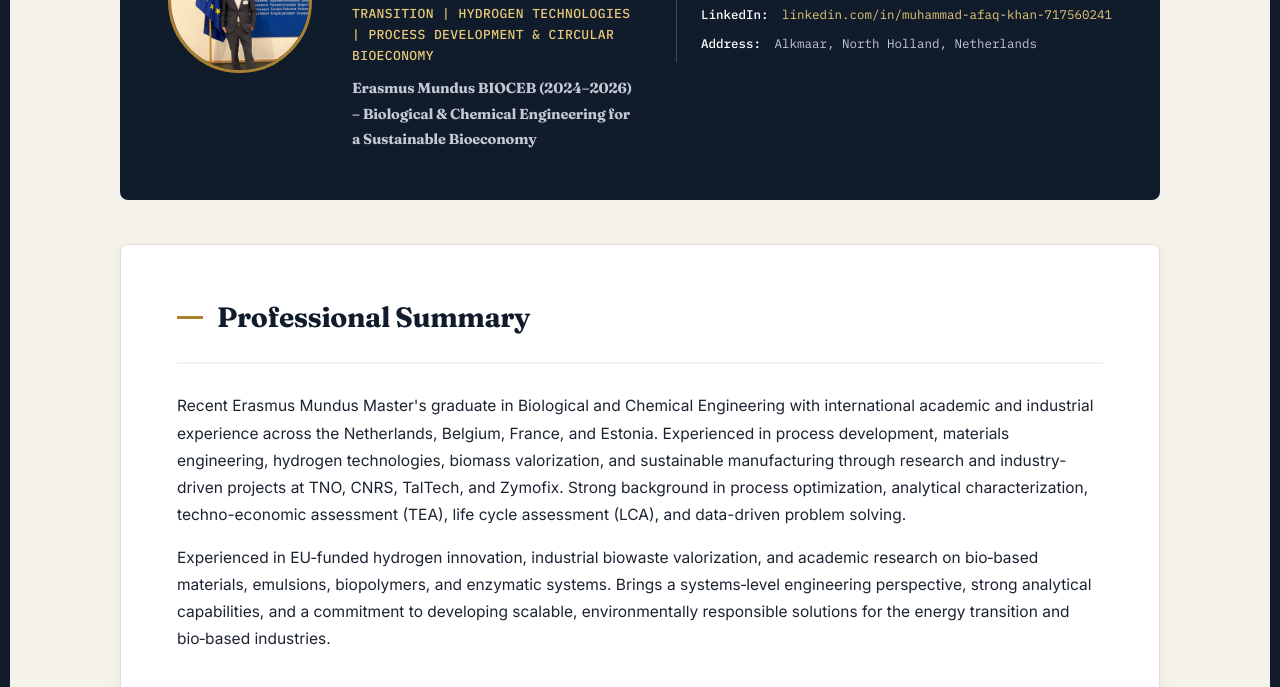
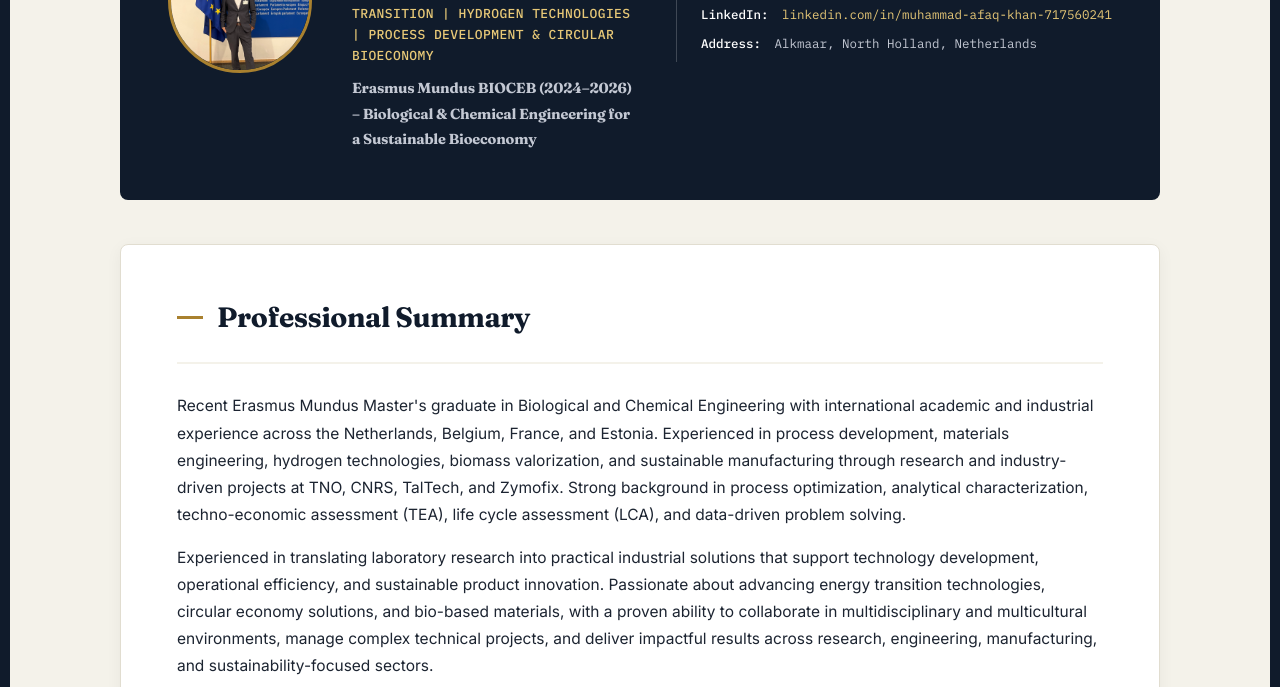
Before and after one commit to makhan7x-stack/muhammad-afaq-khan.github.io, a plain HTML site: page index.html in a window 1280 px wide. Shown: the part 265-952 px from the top of the page. Drawn offline with Linux system fonts and the light colour scheme.

Commit message:
Update professional summary in index.html
Revised professional summary to emphasize practical applications and collaboration skills.

```diff
--- a/index.html
+++ b/index.html
@@ -43,10 +43,7 @@
 
     </p>
     <p>
-        Experienced in EU‑funded hydrogen innovation, industrial biowaste valorization, and academic research on bio‑based
-        materials, emulsions, biopolymers, and enzymatic systems. Brings a systems‑level engineering perspective, strong
-        analytical capabilities, and a commitment to developing scalable, environmentally responsible solutions for the energy
-        transition and bio‑based industries.
+        Experienced in translating laboratory research into practical industrial solutions that support technology development, operational efficiency, and sustainable product innovation. Passionate about advancing energy transition technologies, circular economy solutions, and bio-based materials, with a proven ability to collaborate in multidisciplinary and multicultural environments, manage complex technical projects, and deliver impactful results across research, engineering, manufacturing, and sustainability-focused sectors.
     </p>
 </section>
 
```
